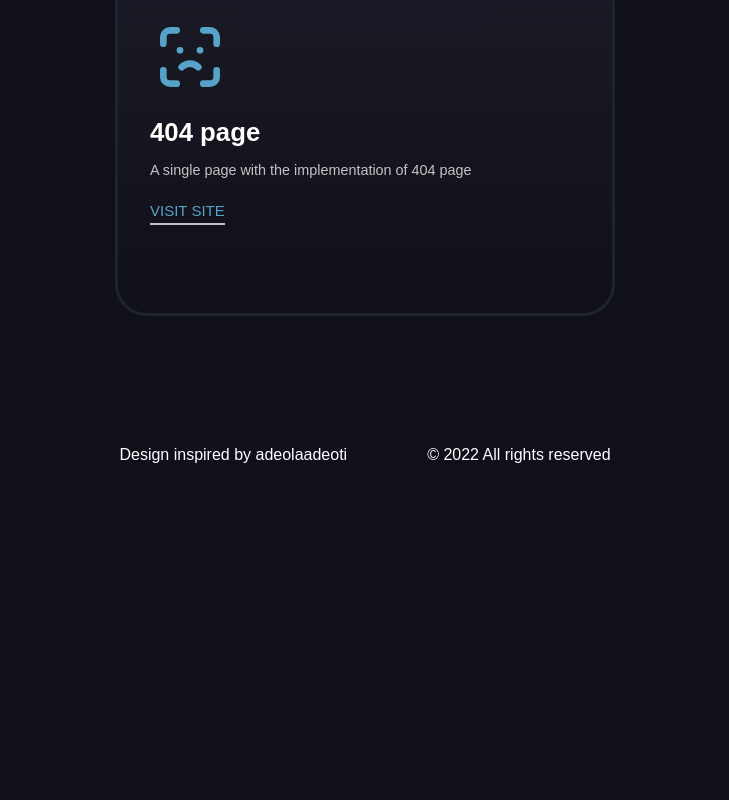
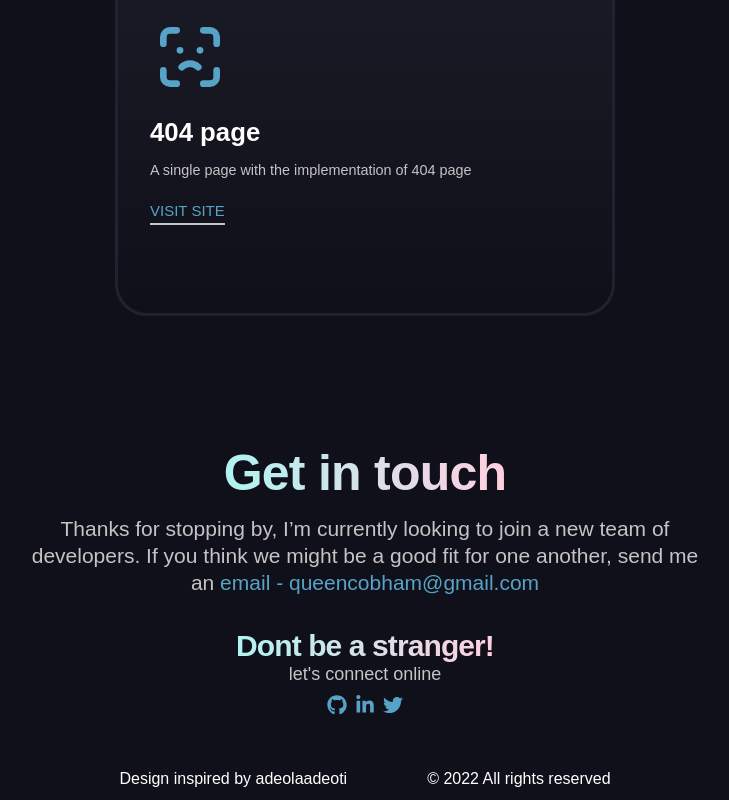
Before and after one commit to Queencobham/Exam-program, a React app: page / in a window 1280 px wide. Shown: the part 2083-2883 px from the top of the page, without its empty margins (275-1004 px from the left). Before the commit the page ends 2547 px from the top, so only its background shows below. Built offline with nearby package versions, Linux system fonts and the light colour scheme; the HTML template or start-up script is replaced by a standard one.

Commit message:
new changes

```diff
--- a/src/Home.jsx
+++ b/src/Home.jsx
@@ -3,7 +3,7 @@ import Navbar from "./components/Navbar/Navbar"
 import Hero from "./components/Hero/Hero"
 import About from "./components/About/About"
 import Projects from "./components/Projects/Projects"
-// import Contact from "./components/Contact/Contact"
+import Contact from "./components/Contact/Contact"
 import Footer from "./components/Footer/Footer"
 import {Helmet} from "react-helmet-async"
 
@@ -22,7 +22,7 @@ export default function Home() {
       <Hero />
       <About />
       <Projects />
-      {/* <Contact /> */}
+      <Contact />
       <Footer />
     </div>
    </>
--- a/src/components/Contact/Contact.css
+++ b/src/components/Contact/Contact.css
@@ -1,4 +1,4 @@
-/* .contact-wrapper{
+.contact-wrapper{
    display: grid;
    place-items: center;
    text-align: center;
@@ -99,11 +99,3 @@
         font-size:18px;
     }
 }
-
-
-
-
-
-
-
- */
--- a/src/components/Contact/Contact.jsx
+++ b/src/components/Contact/Contact.jsx
@@ -1,32 +1,31 @@
-// import React from 'react'
-// import './Contact.css'
-// import {FaGithub, FaLinkedinIn, FaTwitter} from 'react-icons/fa'
-// import {GoSmiley} from 'react-icons/go'
+import React from 'react'
+import './Contact.css'
+import {FaGithub, FaLinkedinIn, FaTwitter} from 'react-icons/fa'
+import {GoSmiley} from 'react-icons/go'
 
-// export default function Contact(){
-//     return(
-//         <div className="contact-wrapper" id='contact'>
-//             <div className="contact-header">
-//                 <h1>Get in touch</h1>
-//             </div>
-//             <div className="contact-header-text">
-//                 <p>Thanks for stopping by, I’m currently looking to join a new team of developers. If you think we might be a good fit for one another, give me a <span>call - +2348039714830</span>  or send me an <span>email - queencobham@gmail.com </span></p>
-//             </div>
+export default function Contact(){
+    return(
+        <div className="contact-wrapper" id='contact'>
+            <div className="contact-header">
+                <h1>Get in touch</h1>
+            </div>
+            <div className="contact-header-text">
+                <p>Thanks for stopping by, I’m currently looking to join a new team of developers. If you think we might be a good fit for one another, send me an <span>email - queencobham@gmail.com </span></p>
+            </div>
 
-//             <div className="socials">
-//                 <div className="socials-header">
-//                     <h2>Dont be a stranger!</h2>
-//                     <p>let's connect online</p>
-//                 </div>
-//                 <div className="contact-icons">
-//                           <div className="icons">
-//                             <a href="https://github.com/Queencobham"><FaGithub /></a>
-//                             <a href="https://ng.linkedin.com/in/queeneth-cobham-927ab8209"><FaLinkedinIn /></a>
-//                             <a href="https://twitter.com/CobhamQueen"><FaTwitter /></a>
-//                             </div>
-//                             <p> Hey, am new on twitter...<span><GoSmiley /></span></p>
-//                         </div>
-//             </div>
-//         </div>
-//     )
-// }
+            <div className="socials">
+                <div className="socials-header">
+                    <h2>Dont be a stranger!</h2>
+                    <p>let's connect online</p>
+                </div>
+                <div className="contact-icons">
+                          <div className="icons">
+                            <a href="https://github.com/Queencobham"><FaGithub /></a>
+                            <a href="https://ng.linkedin.com/in/queeneth-cobham-927ab8209"><FaLinkedinIn /></a>
+                            <a href="https://twitter.com/CobhamQueen"><FaTwitter /></a>
+                            </div>
+                        </div>
+            </div>
+        </div>
+    )
+}
--- a/src/components/Github/GitHub.jsx
+++ b/src/components/Github/GitHub.jsx
@@ -14,7 +14,7 @@ export default function Github(){
     const [followers, setFollowers] = useState();
     const [following, setFollowing] = useState();
     const [repo, setRepo] = useState();
-
+    const [loading, setLoading] = useState(true);
 
     useEffect(() => {
       fetch("https://api.github.com/users/queencobham")
@@ -29,7 +29,9 @@ export default function Github(){
             setFollowers(result.followers)
             setFollowing(result.following)
             setRepo(result.public_repos)
+            setLoading(false)
           },
+
           (error) => {
             console.log(error);
           }
@@ -44,7 +46,9 @@ export default function Github(){
         <link rel="canonical" href="/github" />
       </Helmet>
 
-      <div className="github-wrapper">
+       {loading ? <p className='loading'>Loading....</p> :
+       <>
+        <div className="github-wrapper">
         <div className="github-img">
             <img src={avatar} alt="my-image"/>
         </div>
@@ -78,6 +82,9 @@ export default function Github(){
         <Link to ='/repo'>View Repo</Link>
         </div>
       </div>
+       </>
+       }
+
       </>
     );
-  }
+}
--- a/src/components/Github/Github.css
+++ b/src/components/Github/Github.css
@@ -21,7 +21,7 @@
 .github-name h2{
     font-size: 1.5rem;
     font-weight: 500;
-    color: rgb(0, 112, 243);
+    color:  #c8e1ff;
     margin-bottom: 1.2em;
 }
 
```
Also changed, not shown: 3 other files (tests, documents, lock files or other folders).
